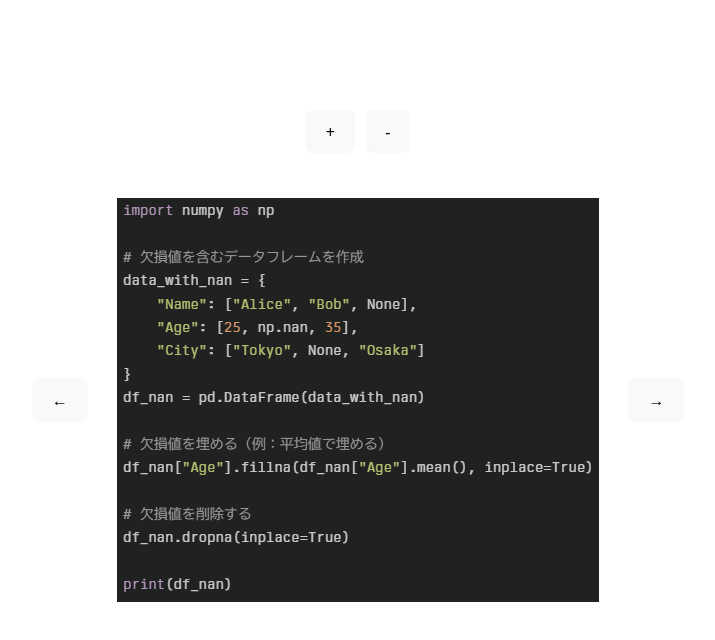
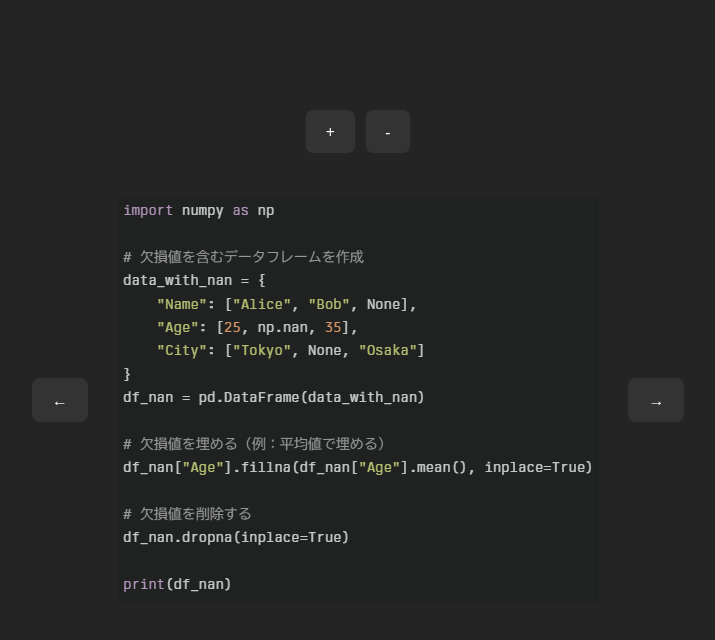
Before and after one commit to Haru81/illust-viewer, a React (Vite) app: page / in a window 1280 px wide. Shown: the top 640 px of the page, without its empty margins (282-997 px from the left). Built offline with nearby package versions, Linux system fonts and the light colour scheme.

Commit message:
[Mod]ボタンのスタイル調整

```diff
--- a/src/index.css
+++ b/src/index.css
@@ -36,6 +36,8 @@
 }
 
 button {
+  background-color: #333;
+  color: #fff;
   border-radius: 8px;
   border: 1px solid transparent;
   padding: 0.6em 1.2em;
@@ -45,23 +47,16 @@
   cursor: pointer;
   transition: border-color 0.25s;
 }
+
+button:active {
+  background-color: #444;
+}
+
 button:hover {
   border-color: #646cff;
 }
+
 button:focus,
 button:focus-visible {
   outline: 4px auto -webkit-focus-ring-color;
 }
-
-@media (prefers-color-scheme: light) {
-  :root {
-    color: #213547;
-    background-color: #ffffff;
-  }
-  a:hover {
-    color: #747bff;
-  }
-  button {
-    background-color: #f9f9f9;
-  }
-}
```
